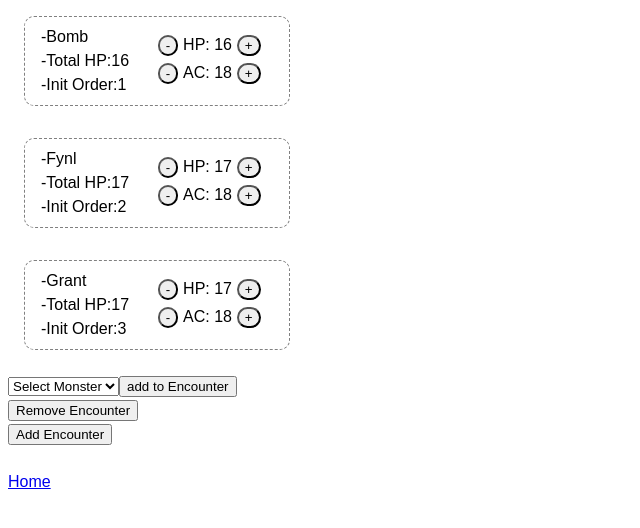
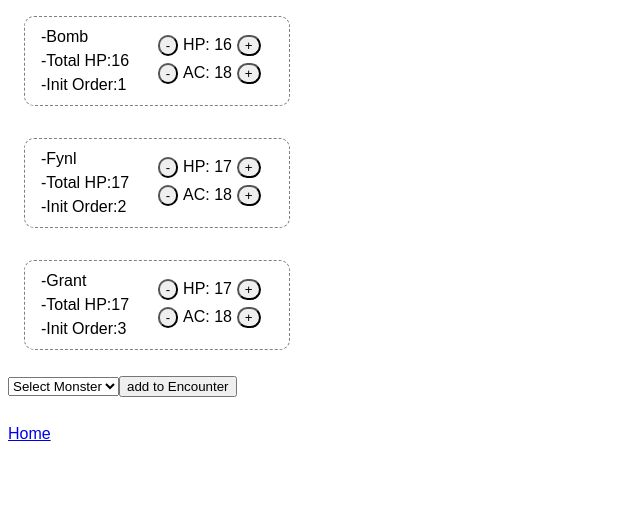
Before and after one commit to HankC138/GMToolkit, a React (Vite) app: page /initiative in a window 1280 px wide. Shown: the top 528 px of the page, without its empty margins (0-640 px from the left). Built offline with nearby package versions, Linux system fonts and the light colour scheme.

Commit message:
will start again with encounter

```diff
--- a/src/components/initiativeTracker/Encounter.tsx
+++ b/src/components/initiativeTracker/Encounter.tsx
@@ -2,16 +2,11 @@ import update from "immutability-helper";
 import { useState, FC, MouseEvent } from "react";
 import { CharCard } from "./Card.tsx";
 import { initTrackerValues, monsters } from "../../../characterSheets.ts";
-import { EncounterProps, Item } from "../../interfaces.ts";
+import { Item } from "../../interfaces.ts";
 import "../../styles/styles.css";
 import { BestiarySelector } from "./BestiarySelector.tsx";
-export const Encounter: FC<EncounterProps> = ({ removeEncounter, value }) => {
-
+export const Encounter: FC = () => {
 	const [characters, setCharacters] = useState(initTrackerValues);
-
-	const handleRemoveClick = (encounterToDelete:number) => {
-		removeEncounter(encounterToDelete);
-	};
 
 	const moveCard = (dragIndex: number, hoverIndex: number) => {
 		setCharacters((prevChars: Item[]) =>
@@ -106,7 +101,6 @@ export const Encounter: FC<EncounterProps> = ({ removeEncounter, value }) => {
 				{characters.map((char, i) => renderCharacters(char, i))}
 				<BestiarySelector monsterClick={monsterClick} />
 				<br />
-				<button onClick={() => handleRemoveClick(value)}>Remove Encounter</button>
 			</div>
 		</>
 	);
--- a/src/components/initiativeTracker/Tracker.tsx
+++ b/src/components/initiativeTracker/Tracker.tsx
@@ -6,41 +6,10 @@ import { useDocumentTitle } from "../../hooks/useDocumentTitle.tsx";
 import { Encounter } from "./Encounter.tsx";
 export const Tracker: FC = () => {
 	useDocumentTitle("Init Tracker");
-	const [encounters, setEncounters] = useState([
-		<Encounter
-			removeEncounter={handleRemoveEncounterClick}
-			key={"first encounter"}
-			value={0}
-		/>,
-	]);
-
-	const handleAddEncounterClick = () => {
-		console.log(encounters);
-		setEncounters([
-			...encounters,
-			<Encounter
-				removeEncounter={handleRemoveEncounterClick}
-				value={encounters.length}
-				key={encounters.length}
-			/>,
-		]);
-	};
-
-	function handleRemoveEncounterClick(index: number) {
-		console.log('remove ', index)
-		setEncounters(
-			encounters.filter((encounter, i,array) => {
-				console.log(i, index,array)
-				return i == index
-			})
-		);
-	}
 
 	return (
 		<>
-			{encounters}
-			<button onClick={() => handleAddEncounterClick()}>Add Encounter</button>
-			<br />
+			<Encounter/>
 			<br />
 			<Link to="/">Home</Link>
 		</>
--- a/src/interfaces.ts
+++ b/src/interfaces.ts
@@ -27,11 +27,6 @@ export interface CharCardProps {
 	adjustAC: (index: string, action: string) => void;
 }
 
-export interface EncounterProps {
-	removeEncounter: (index:number)=> void
-	value:number;
-}
-
 export interface DragItem {
 	index: number;
 	id: string;
```
